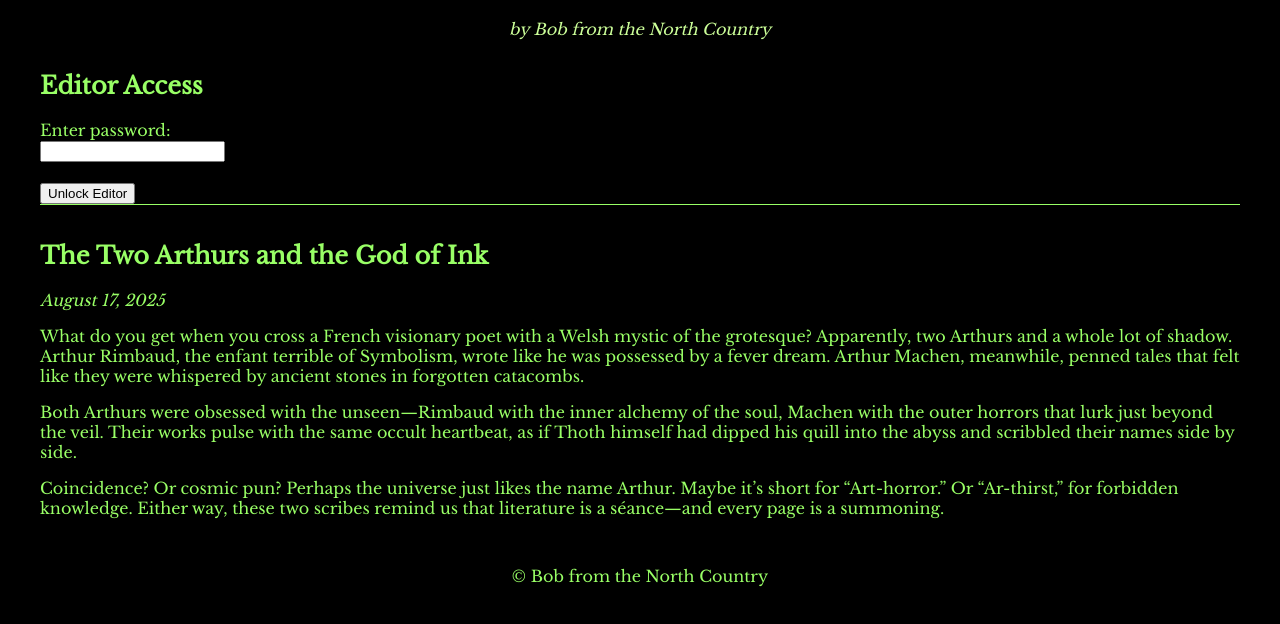
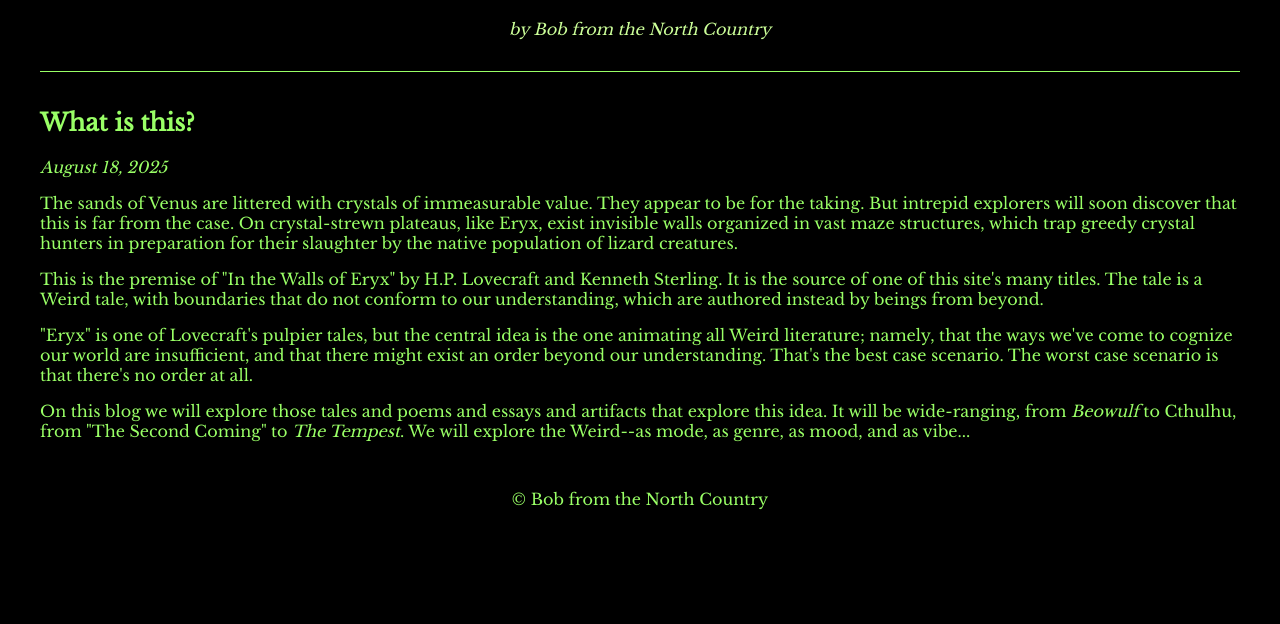
Before and after one commit to baskinro-ctrl/scribblings-from-eryx, a plain HTML site: page index.html in a window 1280 px wide. Shown: the part 104-728 px from the top of the page. Drawn offline with nearby package versions, Linux system fonts and the light colour scheme; a script that the page names is missing.

Commit message:
Update index.html

```diff
--- a/index.html
+++ b/index.html
@@ -12,38 +12,21 @@
     <h1 id="title-display">Scribblings from the Walls of Eryx</h1>
     <p class="byline">by Bob from the North Country</p>
   </header>
-  <!-- 🔐 Editor Access Gate -->
-<section id="editor-gate">
-  <h2>Editor Access</h2>
-  <label>Enter password:<br><input type="password" id="editor-password"></label><br><br>
-  <button onclick="unlockEditor()">Unlock Editor</button>
-</section>
-
-<!-- ✍️ Hidden Editor Interface -->
-<section id="editor" style="display:none;">
-  <h2>Compose a New Post</h2>
-  <label>Title:<br><input type="text" id="post-title"></label><br><br>
-  <label>Date:<br><input type="date" id="post-date"></label><br><br>
-  <label>Body:<br><textarea id="post-body" rows="8" cols="60"></textarea></label><br><br>
-  <button onclick="publishPost()">Publish</button>
-  <button onclick="saveDraft()">Save Draft</button>
-  <button onclick="loadDraft()">Load Draft</button>
-  <button onclick="clearDraft()">Clear Draft</button>
-</section>
-
-  <main id="blog-posts">
+   <main id="blog-posts">
     <article>
-  <h2>The Two Arthurs and the God of Ink</h2>
-  <p><em>August 17, 2025</em></p>
+  <h2>What is this?</h2>
+  <p><em>August 18, 2025</em></p>
   <p>
-    What do you get when you cross a French visionary poet with a Welsh mystic of the grotesque? Apparently, two Arthurs and a whole lot of shadow.
-    Arthur Rimbaud, the enfant terrible of Symbolism, wrote like he was possessed by a fever dream. Arthur Machen, meanwhile, penned tales that felt like they were whispered by ancient stones in forgotten catacombs.
+    The sands of Venus are littered with crystals of immeasurable value. They appear to be for the taking. But intrepid explorers will soon discover that this is far from the case. On crystal-strewn plateaus, like Eryx, exist invisible walls organized in vast maze structures, which trap greedy crystal hunters in preparation for their slaughter by the native population of lizard creatures.
   </p>
   <p>
-    Both Arthurs were obsessed with the unseen—Rimbaud with the inner alchemy of the soul, Machen with the outer horrors that lurk just beyond the veil. Their works pulse with the same occult heartbeat, as if Thoth himself had dipped his quill into the abyss and scribbled their names side by side.
+    This is the premise of "In the Walls of Eryx" by H.P. Lovecraft and Kenneth Sterling. It is the source of one of this site's many titles. The tale is a Weird tale, with boundaries that do not conform to our understanding, which are authored instead by beings from beyond.
   </p>
   <p>
-    Coincidence? Or cosmic pun? Perhaps the universe just likes the name Arthur. Maybe it’s short for “Art-horror.” Or “Ar-thirst,” for forbidden knowledge. Either way, these two scribes remind us that literature is a séance—and every page is a summoning.
+    "Eryx" is one of Lovecraft's pulpier tales, but the central idea is the one animating all Weird literature; namely, that the ways we've come to cognize our world are insufficient, and that there might exist an order beyond our understanding. That's the best case scenario. The worst case scenario is that there's no order at all.
+  </p>
+  <p>
+    On this blog we will explore those tales and poems and essays and artifacts that explore this idea. It will be wide-ranging, from <i>Beowulf</i> to Cthulhu, from "The Second Coming" to <i>The Tempest</i>. We will explore the Weird--as mode, as genre, as mood, and as vibe...
   </p>
 </article>
     <!-- Blog posts will appear here -->
```
